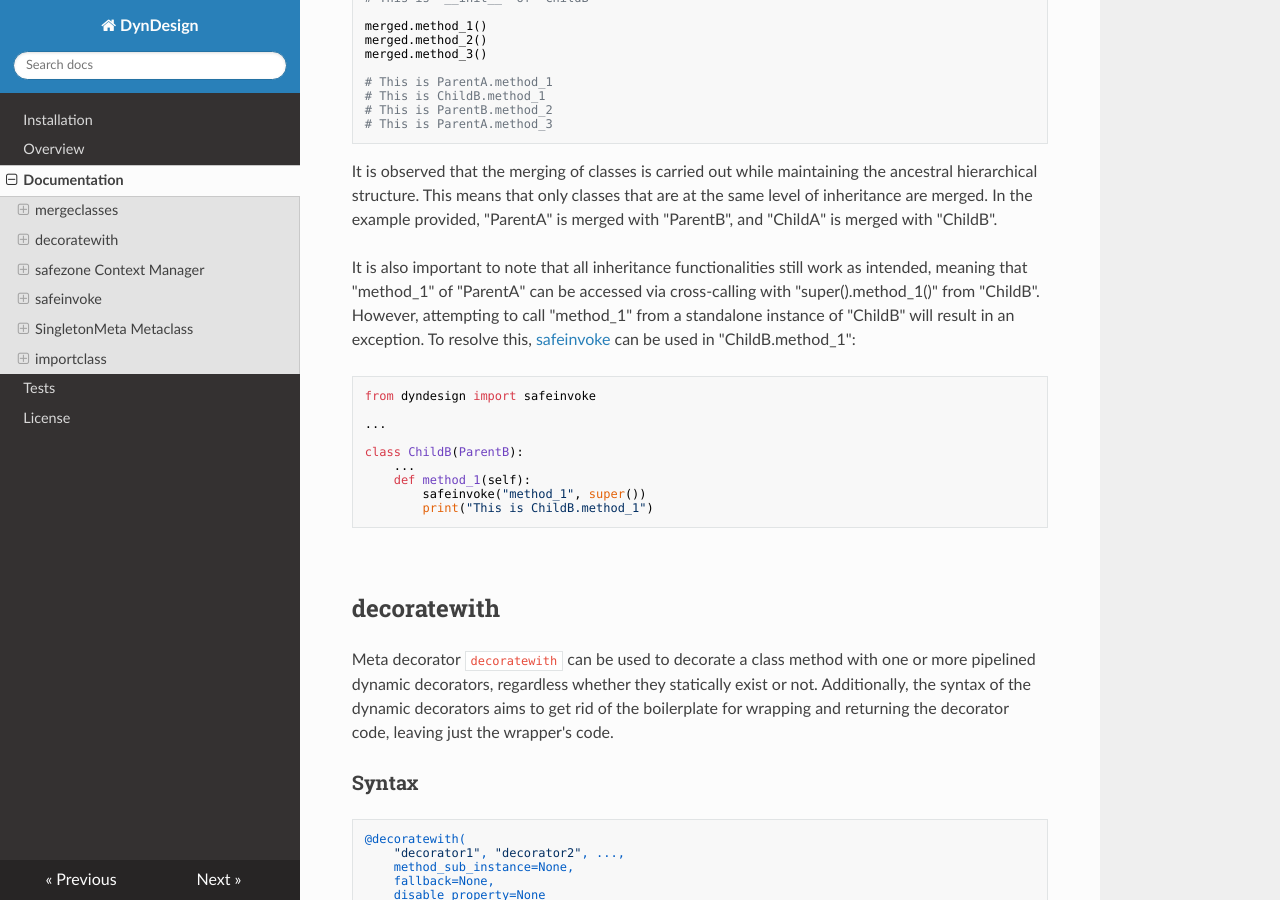
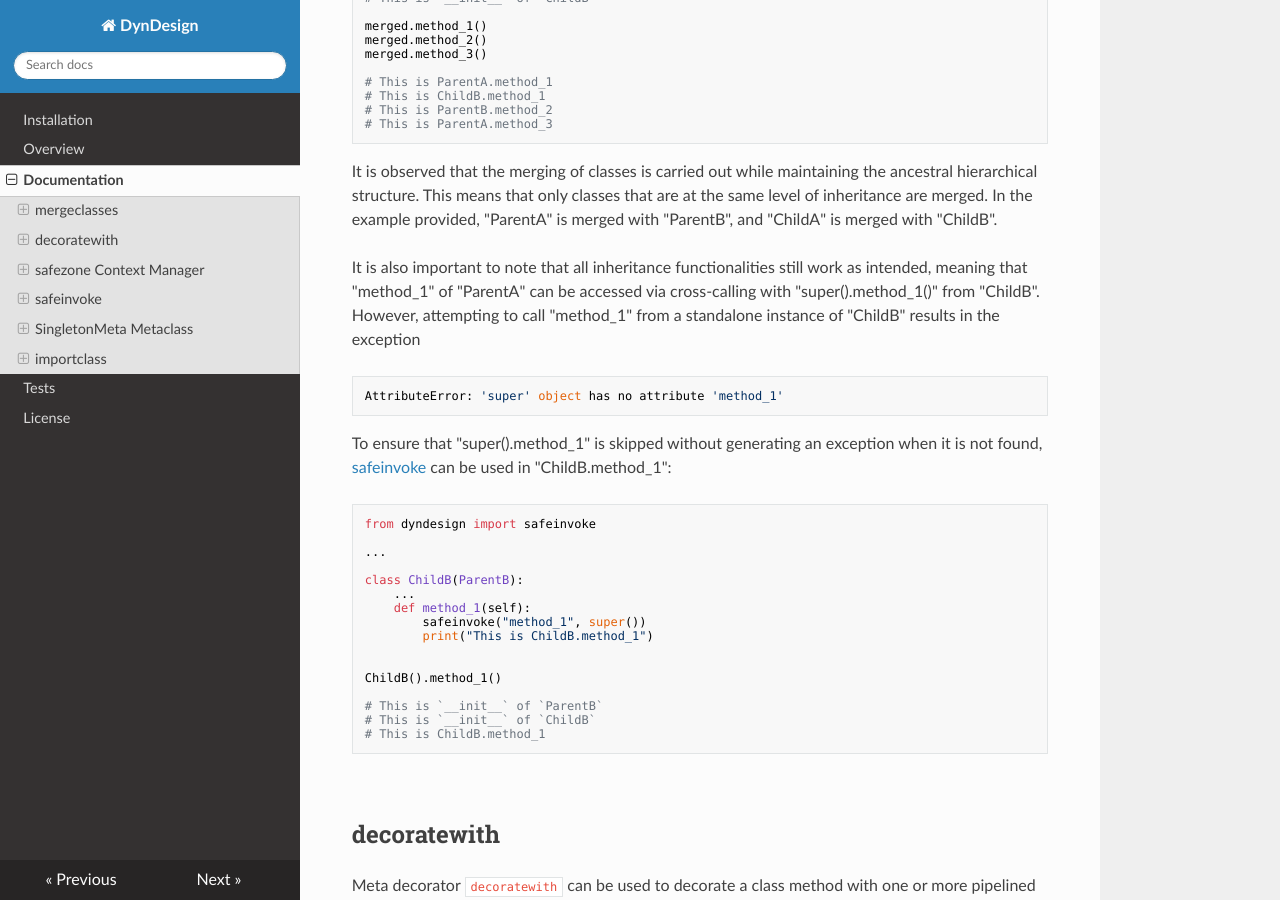
Before and after one commit to amarula/dyndesign, an MkDocs documentation site: the page built from docs/documentation.md, in a window 1280 px wide and 900 px high, scrolled down 4819 px. Built offline with MkDocs 1.6.1, drawn with Linux system fonts in a browser that asks for light colours; nearby versions of some CDN libraries.

Commit message:
Further improve docs on merging and inheritance
The documentation on how the merging of classes is integrated with class
inheritance is further improved.

Signed-off-by: Patrizio Gelosi <patrizio.gelosi@amarulasolutions.com>

````diff
--- a/docs/documentation.md
+++ b/docs/documentation.md
@@ -306,8 +306,13 @@ merged with "ParentB", and "ChildA" is merged with "ChildB".
 It is also important to note that all inheritance functionalities still work as
 intended, meaning that "method_1" of "ParentA" can be accessed via cross-calling
 with "super().method_1()" from "ChildB". However, attempting to call "method_1"
-from a standalone instance of "ChildB" will result in an exception. To resolve
-this,  [safeinvoke](#safeinvoke) can be used in "ChildB.method_1":
+from a standalone instance of "ChildB" results in the exception
+```
+AttributeError: 'super' object has no attribute 'method_1'
+```
+To ensure that "super().method_1" is skipped without generating an exception
+when it is not found, [safeinvoke](#safeinvoke) can be used in
+"ChildB.method_1":
 
 ``` py
 from dyndesign import safeinvoke
@@ -319,6 +324,13 @@ class ChildB(ParentB):
     def method_1(self):
         safeinvoke("method_1", super())
         print("This is ChildB.method_1")
+
+
+ChildB().method_1()
+
+# This is `__init__` of `ParentB`
+# This is `__init__` of `ChildB`
+# This is ChildB.method_1
 ```
 
 <br/>
````
